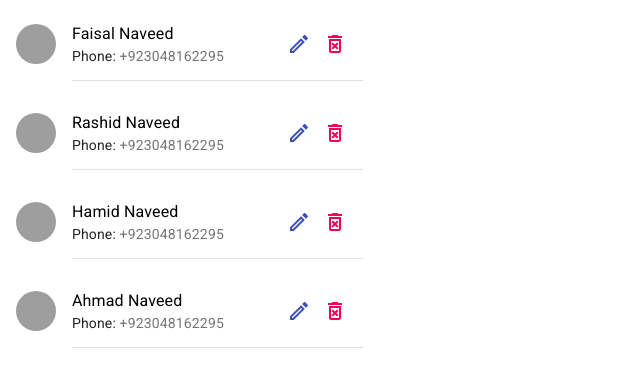
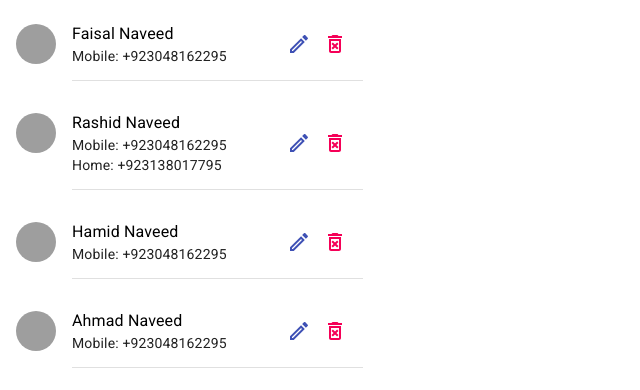
Before and after one commit to RashidNaveed/React-Contacts, a React (Create React App) app: page /editcontact in a window 1280 px wide. Shown: the top 390 px of the page, without its empty margins (0-640 px from the left). Built offline with nearby package versions, Linux system fonts and the light colour scheme; grey boxes are pictures that could not be loaded.

Commit message:
making editcontact more dynamic

```diff
--- a/src/components/EditContact/EditContact.js
+++ b/src/components/EditContact/EditContact.js
@@ -1,35 +1,59 @@
-import React, { useState } from "react";
-import { connect } from "react-redux";
-import * as actionCreator from "../../store/contactStore/index";
-import TextField from "@material-ui/core/TextField";
-import Button from "@material-ui/core/Button";
-import makeStyles from "../UI/Modal/ModalStyles";
-import Modals from "../UI/Modal/Modal";
+import React, { useState } from 'react';
+import { connect } from 'react-redux';
+import * as actionCreator from '../../store/contactStore/index';
+import TextField from '@material-ui/core/TextField';
+import Button from '@material-ui/core/Button';
+import makeStyles from '../UI/Modal/ModalStyles';
+import Modals from '../UI/Modal/Modal';
 
 const EditContact = (props) => {
   if (!props.location.state) {
-    props.history.replace("/");
+    props.history.replace('/');
+  } else {
+    // console.log(
+    //   'props.contactData[props.location.state.id].phone',
+    //   props.contactData[props.location.state.id]
+    // );
   }
-
+  const [contact, setContact] = useState(
+    props.contactData[props.location.state.id]
+  );
   const [name, setName] = useState(
     props.contactData[props.location.state.id].name
   );
   const [phone, setPhone] = useState(
     props.contactData[props.location.state.id].phone
   );
-  const changeContactHAndler = (event) => {
-    const { name, value } = event.target;
-    switch (name) {
-      case "name":
-        setName(value);
-        break;
-      case "phone":
-        return setPhone(value);
-      default:
-        return null;
-    }
+  const changeContactHAndler = (event, inputIdentifier) => {
+    console.log('id', inputIdentifier);
+    console.log('contact', contact[inputIdentifier]);
+    const updatedContactData = {
+      ...contact,
+    };
+    updatedContactData[inputIdentifier] = event.target.value;
+    console.log('updatedcontactdata', updatedContactData);
+    setContact(updatedContactData);
+    // const { name, value } = event.target;
+    // console.log('name', name, 'value', value);
+
+    // switch (name) {
+    //   case 'name':
+    //     setName(value);
+    //     break;
+    //   case 'phone':
+    //     return setPhone[name](value);
+    //   default:
+    //     return null;
+    // }
   };
-
+  const contactDataArray = [];
+  for (let key in contact) {
+    contactDataArray.push({
+      key: key,
+      value: contact[key],
+    });
+  }
+  console.log('Array', contactDataArray);
   const submitContactData = (event) => {
     event.preventDefault();
     let contactData = {
@@ -37,40 +61,67 @@ const EditContact = (props) => {
       phone: phone,
     };
     props.onEditContact(props.location.state.id, contactData);
-    props.history.replace("/");
+    props.history.replace('/');
   };
 
-  let title = "Edit Contact";
+  let title = 'Edit Contact';
   let additionalData = (
     <form
       onSubmit={submitContactData}
       className={makeStyles().editContactRoot}
       noValidate
-      autoComplete="off"
-    >
-      <TextField
-        id="outlined-input1"
-        label="Name"
-        name="name"
+      autoComplete='off'>
+      {contactDataArray.map((contact) => (
+        <React.Fragment key={contact.key}>
+          {contact.key !== 'phone' ? (
+            <TextField
+              id='outlined-input2'
+              name={contact.key}
+              label={contact.key.charAt(0).toUpperCase() + contact.key.slice(1)}
+              value={contact.value}
+              variant='outlined'
+              onChange={(event) => changeContactHAndler(event, contact.key)}
+            />
+          ) : null}
+          {/* <TextField
+            id='outlined-input2'
+            name={contact.key}
+            label={contact.key.charAt(0).toUpperCase() + contact.key.slice(1)}
+            value={contact.value}
+            variant='outlined'
+            onChange={changeContactHAndler}
+          /> */}
+          <br />
+        </React.Fragment>
+      ))}
+      {/* <TextField
+        id='outlined-input1'
+        label='Name'
+        name='name'
         value={name}
-        variant="outlined"
+        variant='outlined'
         onChange={changeContactHAndler}
       />
       <br />
-      <TextField
-        id="outlined-input2"
-        name="phone"
-        label="Phone"
-        value={phone}
-        variant="outlined"
-        onChange={changeContactHAndler}
-      />
+      {phone.map((phn, index) => (
+        <React.Fragment key={index}>
+          <TextField
+            id='outlined-input2'
+            name={phn.type}
+            label={phn.type}
+            value={phone[index].number}
+            variant='outlined'
+            onChange={changeContactHAndler}
+          />
+          <br />
+        </React.Fragment>
+      ))} */}
       <br /> &nbsp;
-      <Button variant="contained" color="primary" type="submit">
+      <Button variant='contained' color='primary' type='submit'>
         Save
-      </Button>{" "}
+      </Button>{' '}
       &nbsp; &nbsp;
-      <Button variant="contained" onClick={() => props.history.replace("/")}>
+      <Button variant='contained' onClick={() => props.history.replace('/')}>
         Cancel
       </Button>
     </form>
--- a/src/containers/Contacts/Contact.js
+++ b/src/containers/Contacts/Contact.js
@@ -1,29 +1,29 @@
-import React from "react";
-import { connect } from "react-redux";
-import * as actionCreator from "../../store/contactStore/index";
-import { withRouter, Link } from "react-router-dom";
+import React from 'react';
+import { connect } from 'react-redux';
+import * as actionCreator from '../../store/contactStore/index';
+import { withRouter, Link } from 'react-router-dom';
 
-import { makeStyles } from "@material-ui/core/styles";
-import List from "@material-ui/core/List";
-import ListItem from "@material-ui/core/ListItem";
-import Divider from "@material-ui/core/Divider";
-import ListItemText from "@material-ui/core/ListItemText";
-import ListItemAvatar from "@material-ui/core/ListItemAvatar";
-import Avatar from "@material-ui/core/Avatar";
-import Typography from "@material-ui/core/Typography";
-import ListItemSecondaryAction from "@material-ui/core/ListItemSecondaryAction";
-import IconButton from "@material-ui/core/IconButton";
-import DeleteForeverOutlinedIcon from "@material-ui/icons/DeleteForeverOutlined";
-import { EditOutlined } from "@material-ui/icons";
+import { makeStyles } from '@material-ui/core/styles';
+import List from '@material-ui/core/List';
+import ListItem from '@material-ui/core/ListItem';
+import Divider from '@material-ui/core/Divider';
+import ListItemText from '@material-ui/core/ListItemText';
+import ListItemAvatar from '@material-ui/core/ListItemAvatar';
+import Avatar from '@material-ui/core/Avatar';
+import Typography from '@material-ui/core/Typography';
+import ListItemSecondaryAction from '@material-ui/core/ListItemSecondaryAction';
+import IconButton from '@material-ui/core/IconButton';
+import DeleteForeverOutlinedIcon from '@material-ui/icons/DeleteForeverOutlined';
+import { EditOutlined } from '@material-ui/icons';
 
 const useStyles = makeStyles((theme) => ({
   root: {
-    width: "100%",
-    maxWidth: "36ch",
+    width: '100%',
+    maxWidth: '36ch',
     backgroundColor: theme.palette.background.paper,
   },
   inline: {
-    display: "inline",
+    display: 'inline',
   },
 }));
 
@@ -37,56 +37,54 @@ const Contact = (props) => {
       {props.contactData.length > 0 ? (
         props.contactData.map((contact, index) => (
           <List className={classes.root} key={index}>
-            <ListItem alignItems="flex-start">
+            <ListItem alignItems='flex-start'>
               <ListItemAvatar>
-                <Avatar alt={contact.name} src="/static/images/avatar/1.jpg" />
+                <Avatar alt={contact.name} src='/static/images/avatar/1.jpg' />
               </ListItemAvatar>
               <ListItemText
                 primary={contact.name}
                 secondary={
                   <React.Fragment>
-                    <Typography
-                      component="span"
-                      variant="body2"
-                      className={classes.inline}
-                      color="textPrimary"
-                    >
-                      Phone:{" "}
-                    </Typography>
-                    {contact.phone}
+                    {contact.phone.map((phn, index) => (
+                      <Typography
+                        component='span'
+                        variant='body2'
+                        className={classes.inline}
+                        color='textPrimary'>
+                        {phn.type}: {phn.number} <br />
+                      </Typography>
+                    ))}
                   </React.Fragment>
                 }
               />
               <ListItemSecondaryAction>
                 <Link
                   to={{
-                    pathname: "/editcontact",
+                    pathname: '/editcontact',
                     state: {
                       id: index,
                     },
-                  }}
-                >
-                  <IconButton edge="end" aria-label="delete">
-                    <EditOutlined color="primary" />
+                  }}>
+                  <IconButton edge='end' aria-label='delete'>
+                    <EditOutlined color='primary' />
                   </IconButton>
                 </Link>
                 <Link
                   to={{
-                    pathname: "/deletecontact",
+                    pathname: '/deletecontact',
                     state: {
                       data: contact,
                       id: index,
                       deleteContact: deleteContact,
                     },
-                  }}
-                >
-                  <IconButton edge="end" aria-label="delete">
-                    <DeleteForeverOutlinedIcon color="secondary" />
+                  }}>
+                  <IconButton edge='end' aria-label='delete'>
+                    <DeleteForeverOutlinedIcon color='secondary' />
                   </IconButton>
                 </Link>
               </ListItemSecondaryAction>
             </ListItem>
-            <Divider variant="inset" component="li" />
+            <Divider variant='inset' component='li' />
           </List>
         ))
       ) : (
--- a/src/projectData/contactData.js
+++ b/src/projectData/contactData.js
@@ -1,31 +1,30 @@
 const contactData = [
   {
-    name: "Faisal Naveed",
-    phone: "+923048162295",
-    email: "test123@test.com",
-    address: "Somewhere in Pakistan",
-    contactType: "Mobile",
+    name: 'Faisal Naveed',
+    phone: [{ type: 'Mobile', number: '+923048162295' }],
+    email: 'test123@test.com',
+    address: 'Somewhere in Pakistan',
   },
   {
-    name: "Rashid Naveed",
-    phone: "+923048162295",
-    email: "test123@test.com",
-    address: "Somewhere in Pakistan",
-    contactType: "Mobile",
+    name: 'Rashid Naveed',
+    phone: [
+      { type: 'Mobile', number: '+923048162295' },
+      { type: 'Home', number: '+923138017795' },
+    ],
+    email: 'test123@test.com',
+    address: 'Somewhere in Pakistan',
   },
   {
-    name: "Hamid Naveed",
-    phone: "+923048162295",
-    email: "test123@test.com",
-    address: "Somewhere in Pakistan",
-    contactType: "Mobile",
+    name: 'Hamid Naveed',
+    phone: [{ type: 'Mobile', number: '+923048162295' }],
+    email: 'test123@test.com',
+    address: 'Somewhere in Pakistan',
   },
   {
-    name: "Ahmad Naveed",
-    phone: "+923048162295",
-    email: "test123@test.com",
-    address: "Somewhere in Pakistan",
-    contactType: "Mobile",
+    name: 'Ahmad Naveed',
+    phone: [{ type: 'Mobile', number: '+923048162295' }],
+    email: 'test123@test.com',
+    address: 'Somewhere in Pakistan',
   },
 ];
 
```
